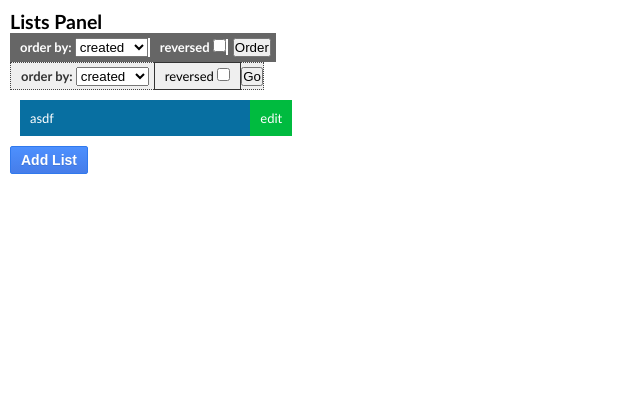
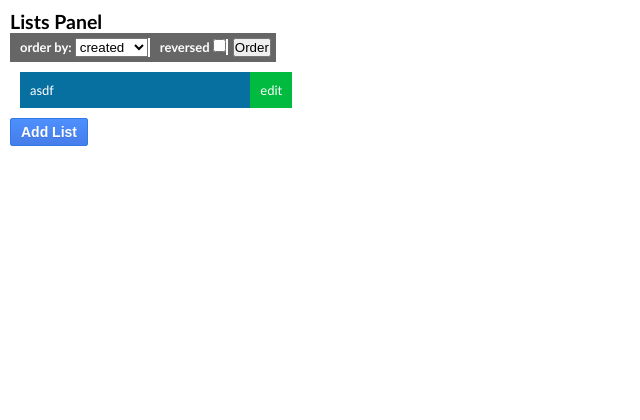
Before and after one commit to felipap/restful-django-example, a Django app: template worddb/templates/listspanel.html in a window 1280 px wide. Shown: the top 420 px of the page, without its empty margins (0-640 px from the left). Run offline with Django 3.2, Linux system fonts and the light colour scheme; the template is opened without the code that fills it: values that come from a table or form of the project are taken from there, others are empty; data comes from the database, SQL or seed files in the repository; both versions use the stored data as it was after the commit; parts of the project's set-up code (start-up, migrations or seed data) failed here and were passed over; some libraries are stand-ins or nearby versions.

Commit message:
orderby tools

```diff
--- a/worddb/templates/listspanel.html
+++ b/worddb/templates/listspanel.html
@@ -44,23 +44,9 @@
 		<div class="reversed">reversed
 			<INPUT id="orderby_reversed" TYPE="checkbox" NAME="" VALUE="reversed" />
 		</div>
-		<button onClick="goto_orderby">Order</button>
+		<button onClick="goto_orderby()">Order</button>
 	</div>
 
-	<div style="display: table; border: 1px dotted #444; background: #efefef; padding: 3px 0px 3px 10px">
-		<h4 style="display: inline; color: #333;">order by: </h4>
-			<select id="select_orderby">
-				<option value="created">created</option>
-				<option value="modified">modified</option>
-				<option value="listlabel">list label</option>
-			</select>
-
-			<span style="display: inline-block; border: 1px solid #333; margin: -4px 0 -4px 5px; padding: 5px 10px;">
-				reversed
-				<INPUT id="orderby_reversed" TYPE="checkbox" NAME="" VALUE="reversed">
-			</span>
-			<button onClick="goto_orderby()">Go</button>
-	</div>
 
 	<ul id="lists-wrapper" class="tags-wrapper" style="margin: 5px;">
 	{% for list in lists %}
```
Also changed, not shown: worddb/templates/listpage.html (+23 -16 lines), db.sqlite.
